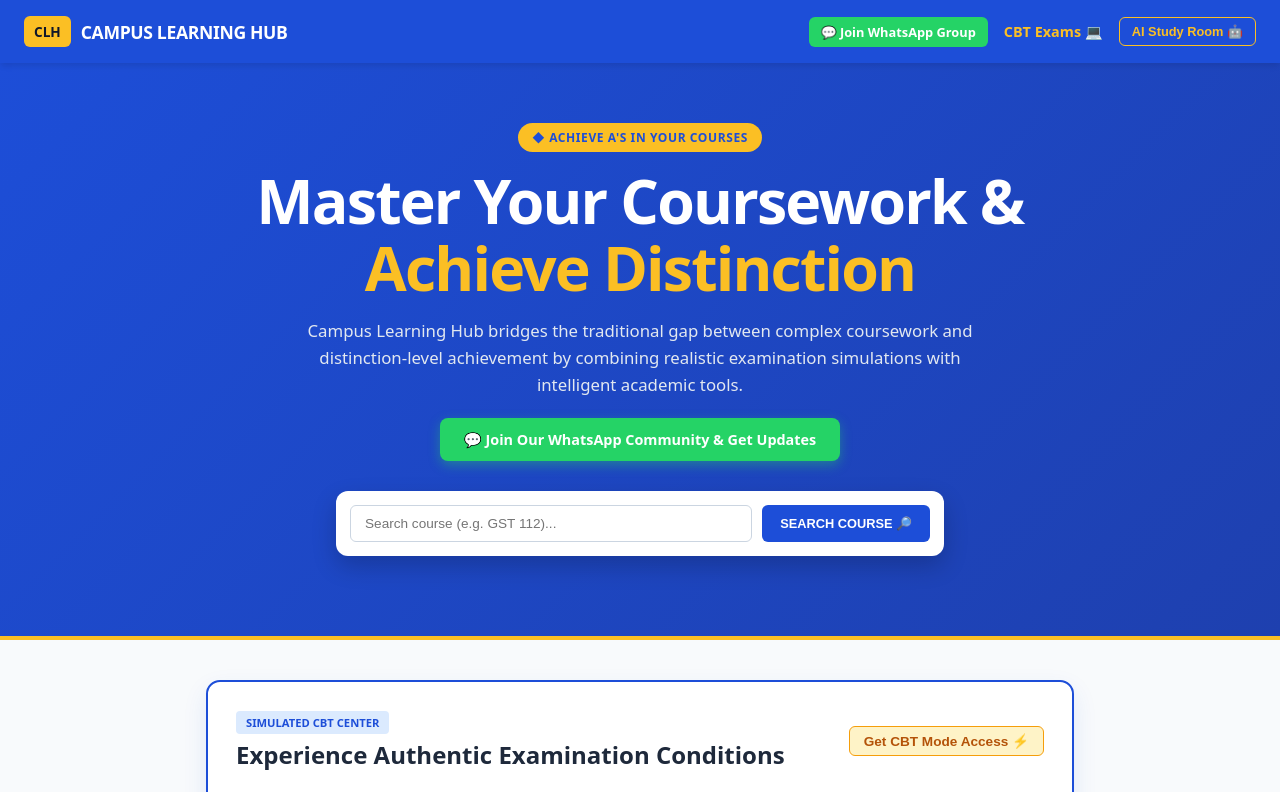
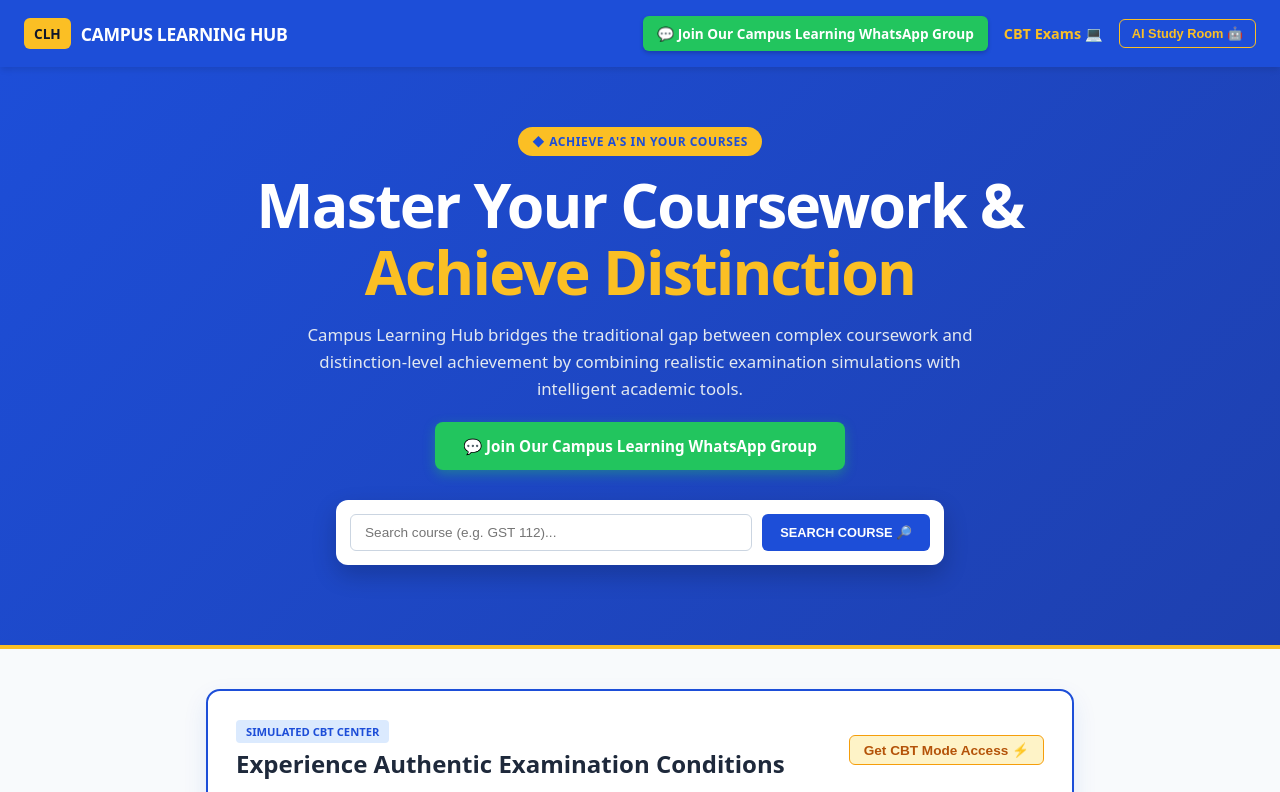
Before and after one commit to divinesaviour4-bit/LEARNING-MADE-EASY, a Next.js app: page / in a window 1280 px wide. Shown: the top 792 px of the page. Built offline with nearby package versions, Linux system fonts and the light colour scheme.

Commit message:
Make WhatsApp group link prominent with high-visibility styling in navbar, banner, and footer

```diff
--- a/app/page.tsx
+++ b/app/page.tsx
@@ -201,8 +201,8 @@
           <span style={{ fontWeight: "900", fontSize: "1.1rem", color: "#ffffff", letterSpacing: "-0.02em" }}>CAMPUS LEARNING HUB</span>
         </div>
         <div style={{ display: "flex", gap: "16px", fontSize: "0.9rem", alignItems: "center", fontWeight: "700", flexWrap: "wrap" }}>
-          <a href="https://chat.whatsapp.com/JXNLa8oI8mZ3ysovdLgD3f?s=cl&p=a&ilr=1" target="_blank" rel="noopener noreferrer" style={{ backgroundColor: "#25D366", color: "#ffffff", padding: "6px 12px", borderRadius: "6px", textDecoration: "none", fontSize: "0.8rem", display: "flex", alignItems: "center", gap: "5px" }}>
-            💬 Join WhatsApp Group
+          <a href="https://chat.whatsapp.com/JXNLa8oI8mZ3ysovdLgD3f?s=cl&p=a&ilr=1" target="_blank" rel="noopener noreferrer" style={{ backgroundColor: "#22c55e", color: "#ffffff", padding: "8px 14px", borderRadius: "6px", textDecoration: "none", fontSize: "0.85rem", display: "inline-flex", alignItems: "center", gap: "6px", fontWeight: "900", boxShadow: "0 2px 4px rgba(0,0,0,0.2)" }}>
+            💬 Join Our Campus Learning WhatsApp Group
           </a>
           <a href="#cbt-section" style={{ color: "#fbbf24", textDecoration: "none" }}>CBT Exams 💻</a>
           <button onClick={() => setShowAiModal(true)} style={{ background: "transparent", border: "1px solid #fbbf24", color: "#fbbf24", padding: "6px 12px", borderRadius: "6px", fontWeight: "800", cursor: "pointer", fontSize: "0.8rem" }}>
@@ -225,8 +225,8 @@
           </p>
 
           <div style={{ marginBottom: "30px" }}>
-            <a href="https://chat.whatsapp.com/JXNLa8oI8mZ3ysovdLgD3f?s=cl&p=a&ilr=1" target="_blank" rel="noopener noreferrer" style={{ background: "#25D366", color: "#ffffff", padding: "12px 24px", borderRadius: "8px", fontWeight: "900", textDecoration: "none", fontSize: "0.9rem", display: "inline-flex", alignItems: "center", gap: "8px", boxShadow: "0 4px 12px rgba(37, 211, 102, 0.4)" }}>
-              💬 Join Our WhatsApp Community & Get Updates
+            <a href="https://chat.whatsapp.com/JXNLa8oI8mZ3ysovdLgD3f?s=cl&p=a&ilr=1" target="_blank" rel="noopener noreferrer" style={{ background: "#22c55e", color: "#ffffff", padding: "14px 28px", borderRadius: "8px", fontWeight: "900", textDecoration: "none", fontSize: "0.95rem", display: "inline-flex", alignItems: "center", gap: "8px", boxShadow: "0 4px 12px rgba(34, 197, 94, 0.4)" }}>
+              💬 Join Our Campus Learning WhatsApp Group
             </a>
           </div>
 
@@ -581,7 +581,7 @@
               <form onSubmit={handleAiPaymentSubmit} style={{ display: "flex", flexDirection: "column", gap: "10px" }}>
                 <input type="text" value={aiFullName} onChange={(e) => setAiFullName(e.target.value)} required placeholder="Full Name" style={{ padding: "10px", borderRadius: "6px", background: "#f8fafc", border: "1px solid #cbd5e1", color: "#0f172a", fontSize: "0.85rem", outline: "none" }} />
                 <input type="email" value={aiEmail} onChange={(e) => setAiEmail(e.target.value)} required placeholder="Email Address" style={{ padding: "10px", borderRadius: "6px", background: "#f8fafc", border: "1px solid #cbd5e1", color: "#0f172a", fontSize: "0.85rem", outline: "none" }} />
-                <input type="text" value={aiPhone} onChange={(e) => setAiPhone(e.target.value)} required placeholder="Phone Number" style={{ padding: "10px", borderRadius: "6px", background: "#f8fafc", border: "1px solid #cbd5e1", color: "#0f172a", fontSize: "0.85rem", outline: "0" }} />
+                <input type="text" value={aiPhone} onChange={(e) => setAiPhone(e.target.value)} required placeholder="Phone Number" style={{ padding: "10px", borderRadius: "6px", background: "#f8fafc", border: "1px solid #cbd5e1", color: "#0f172a", fontSize: "0.85rem", outline: "none" }} />
                 <input type="text" value={aiTxnRef} onChange={(e) => setAiTxnRef(e.target.value)} required placeholder="Bank Transaction Reference" style={{ padding: "10px", borderRadius: "6px", background: "#f8fafc", border: "1px solid #cbd5e1", color: "#0f172a", fontSize: "0.85rem", outline: "none" }} />
                 <button type="submit" disabled={aiPayLoading} style={{ background: "#1d4ed8", color: "#ffffff", padding: "10px", borderRadius: "6px", fontWeight: "900", border: "none", cursor: "pointer", fontSize: "0.85rem", textTransform: "uppercase" }}>
                   {aiPayLoading ? "Submitting..." : "Submit AI Room Payment"}
@@ -597,8 +597,8 @@
             <div>
               <span style={{ fontWeight: "900", color: "#1e293b", fontSize: "0.95rem" }}>Campus Learning Hub</span>
               <p style={{ margin: "4px 0 0 0" }}>Digital learning & academic success platform for undergraduate students.</p>
-              <a href="https://chat.whatsapp.com/JXNLa8oI8mZ3ysovdLgD3f?s=cl&p=a&ilr=1" target="_blank" rel="noopener noreferrer" style={{ display: "inline-block", marginTop: "8px", color: "#25D366", fontWeight: "800", textDecoration: "none" }}>
-                💬 Join WhatsApp Community Group ↗
+              <a href="https://chat.whatsapp.com/JXNLa8oI8mZ3ysovdLgD3f?s=cl&p=a&ilr=1" target="_blank" rel="noopener noreferrer" style={{ display: "inline-block", marginTop: "8px", color: "#22c55e", fontWeight: "900", textDecoration: "none" }}>
+                💬 Join Our Campus Learning WhatsApp Group ↗
               </a>
             </div>
             <p style={{ margin: 0, color: "#1d4ed8", fontWeight: "800" }}>newsglobal038@gmail.com</p>
```
